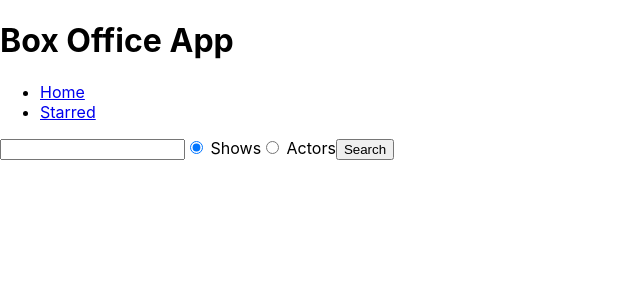
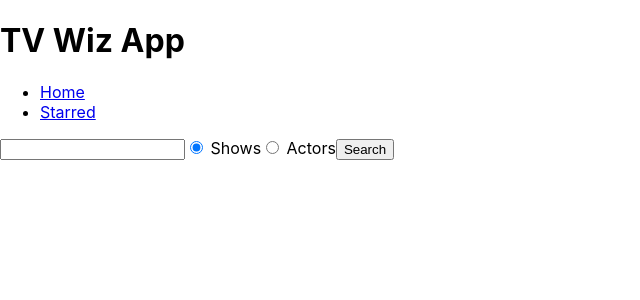
Before and after one commit to shardul523/TV-Wiz, a React (Create React App) app: page / in a window 1280 px wide. Shown: the top 300 px of the page, without its empty margins (0-640 px from the left). Built offline with nearby package versions, Linux system fonts and the light colour scheme.

Commit message:
Changed the title of the app

```diff
--- a/src/components/MainLayout.jsx
+++ b/src/components/MainLayout.jsx
@@ -5,7 +5,7 @@ import Navigation from './Navigation';
 export default function MainLayout() {
     return (
         <>
-            <h1>Box Office App</h1>
+            <h1>TV Wiz App</h1>
             <Navigation />
             <Outlet />
         </>
```
